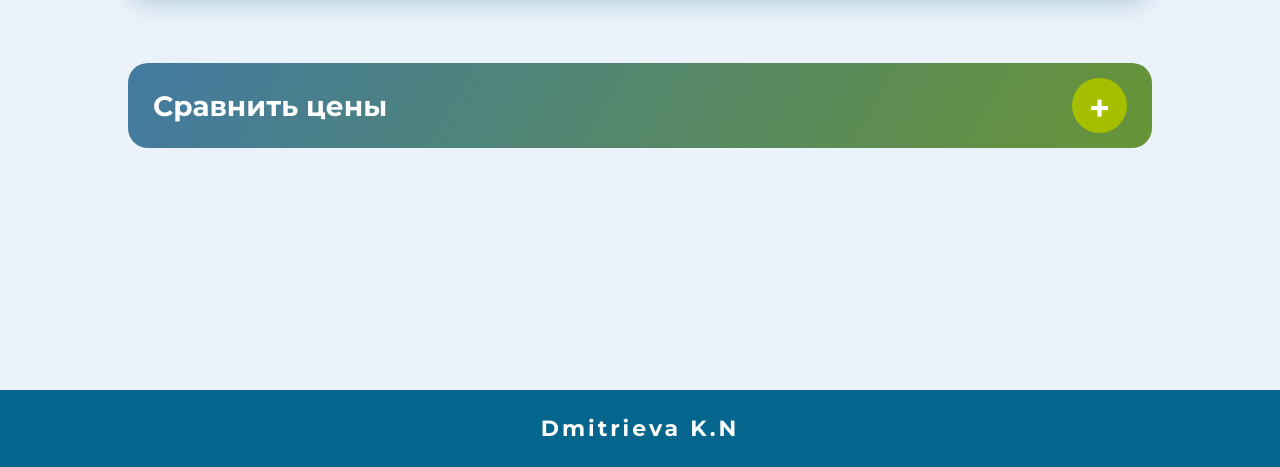
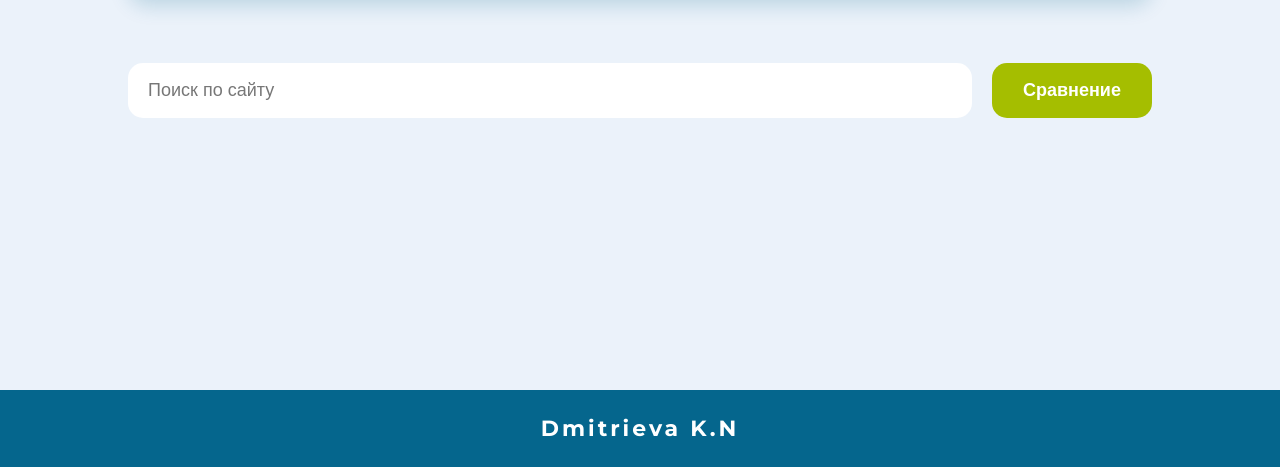
Before and after one commit to M0GEGE/WebComparePrice, a plain HTML site: page pages/compare.html in a window 1280 px wide. Shown: the part 333-800 px from the top of the page. Drawn offline with Linux system fonts and the light colour scheme.

Commit message:
Добавлен поиск по сайту и кнопка "Сравнить цены"

```diff
--- a/pages/compare.html
+++ b/pages/compare.html
@@ -44,19 +44,19 @@
 
 </nav>
 
-<div class="compare-panel">
+<div class="compare-container">
 
-    <div class="compare-title">
+    <input
+        class="site-search"
+        type="text"
+        placeholder="Поиск по сайту"
+    >
 
-        Сравнить цены
+    <button class="comparison-button">
 
-    </div>
+        Сравнение
 
-    <div class="add-button">
-
-        +
-
-    </div>
+    </button>
 
 </div>
 
--- a/pages/style/compare.css
+++ b/pages/style/compare.css
@@ -1,63 +1,69 @@
-.compare-panel {
+.compare-container {
 
     width:80%;
 
     margin:30px auto;
 
-    padding:15px 25px;
-
-    border-radius:20px;
-
-    background:
-
-    linear-gradient(
-        120deg,
-        #427AA1,
-        #679436
-    );
-
     display:flex;
-
-    justify-content:space-between;
 
     align-items:center;
 
-}
-
-.compare-title {
-
-    font-family:'Montserrat',sans-serif;
-
-    font-size:28px;
-
-    font-weight:700;
-
-    color:white;
+    gap:20px;
 
 }
 
-.add-button {
+.site-search {
 
-    width:55px;
+    flex:1;
 
     height:55px;
 
-    border-radius:50%;
+    border:none;
+
+    border-radius:15px;
+
+    padding:0 20px;
+
+    font-size:18px;
+
+    outline:none;
+
+    background:white;
+
+}
+
+.site-search::placeholder {
+
+    color:#777;
+
+}
+
+.comparison-button {
+
+    height:55px;
+
+    min-width:160px;
+
+    padding:0 30px;
+
+    border:none;
+
+    border-radius:15px;
 
     background:#A5BE00;
 
     color:white;
 
-    font-size:34px;
+    font-size:18px;
 
     font-weight:700;
 
-    display:flex;
-
-    justify-content:center;
-
-    align-items:center;
-
-    line-height:1;
+    cursor:pointer;
 
 }
+
+.comparison-button:hover {
+
+    color:white;
+
+}
```
